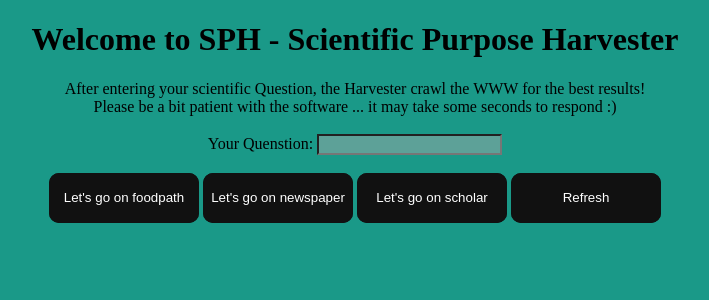
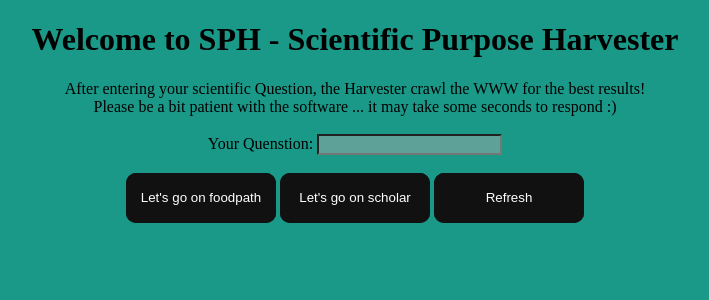
Before and after one commit to SimonScapan/scientific-purpose-harvester, a Flask app: page / in a window 1280 px wide. Shown: the top 300 px of the page, without its empty margins (285-994 px from the left). Run offline with Flask 2, Linux system fonts and the light colour scheme; some libraries are stand-ins or nearby versions.

Commit message:
removed newspap3r with button etc.

```diff
--- a/harvester/api.py
+++ b/harvester/api.py
@@ -1,6 +1,5 @@
 from flask import Flask, request, render_template,jsonify
 from harvester_foodpath import get_work_done
-from harvester_newspap3r import get_it_done
 from harvester_scholar import get_content
 
 app = Flask(__name__)
--- a/harvester/harvester_foodpath.py
+++ b/harvester/harvester_foodpath.py
@@ -29,7 +29,6 @@ def search_engine_result(query):
     links = []
     results=googlesearch.search(query, lang='de')
     results=[x for x in results if "http" in x]
-    print(results)
     # get google search engine results with given parameters
     for link in results:
 
--- a/harvester/templates/home.html
+++ b/harvester/templates/home.html
@@ -60,7 +60,6 @@
             Please be a bit patient with the software ... it may take some seconds to respond :)<br><br>
                 Your Quenstion:  <input type="text" id="question" name="question" ><br><br>
                 <button id="foodpath" class="glow-on-hover" onclick="foodpath()">Let's go on foodpath</button>
-                <button id="" class="glow-on-hover" onclick="newspaper()">Let's go on newspaper</button>
                 <button id="" class="glow-on-hover" onclick="scholar()">Let's go on scholar</button>
                 <a href="{{ url_for('home') }}"><button class="glow-on-hover">Refresh</button></a>
             </p>
```
